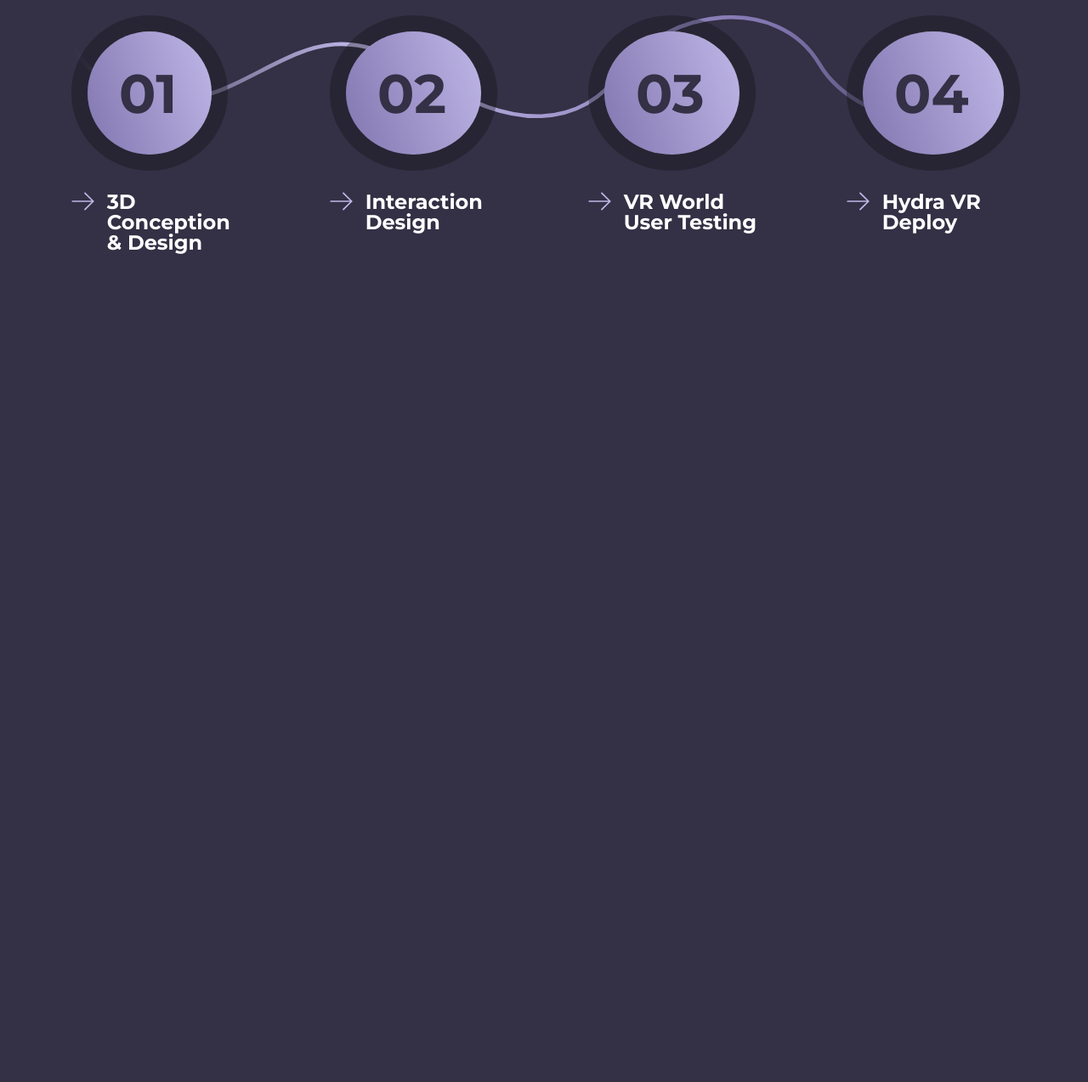
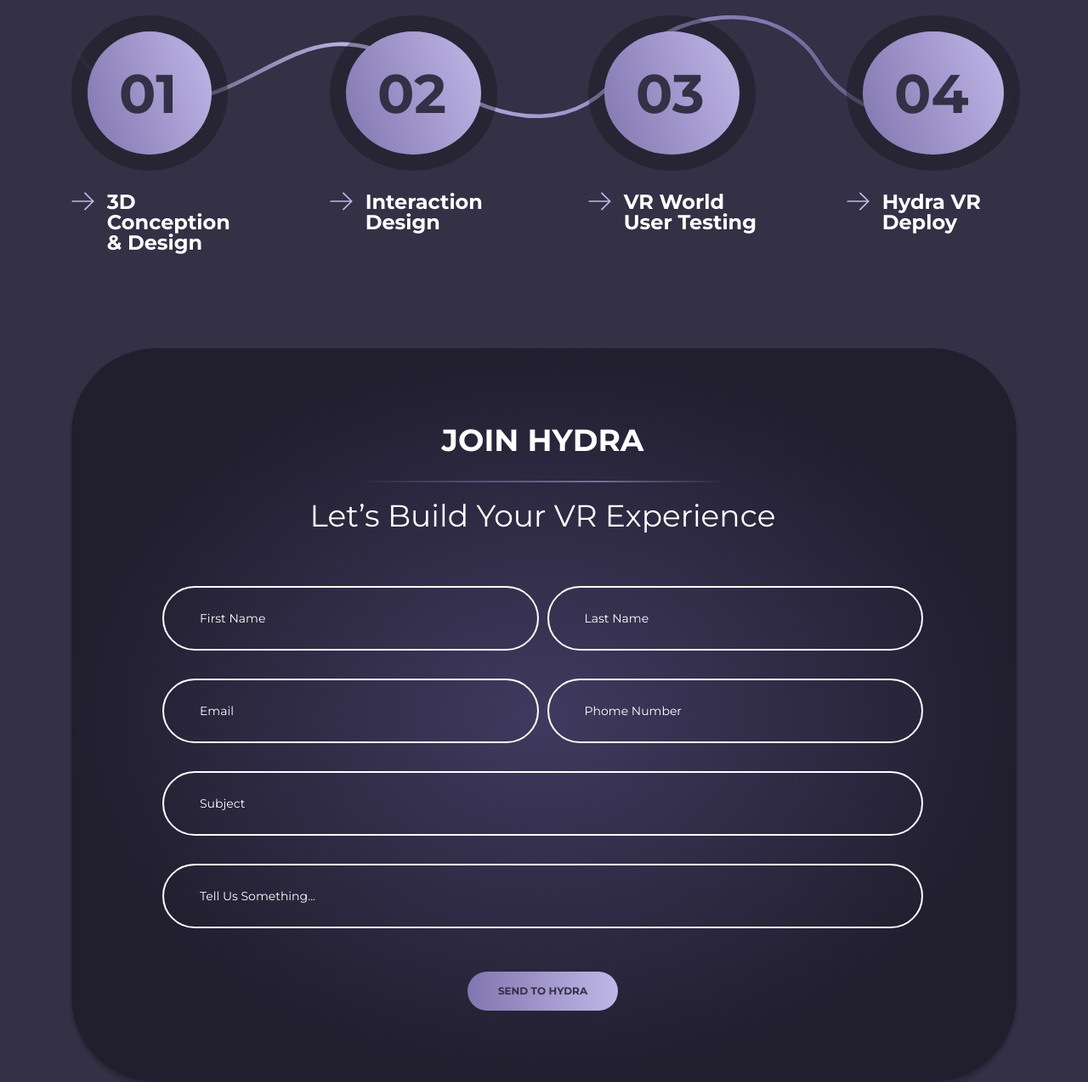
Before and after one commit to nastiaymlnv/hydra, a plain HTML site: page index.html in a window 1280 px wide. Shown: the part 3648-4922 px from the top of the page at 85% size. Before the commit the page ends 3948 px from the top, so only its background shows below. Drawn offline with nearby package versions, Linux system fonts and the light colour scheme; files that its build step writes are made by us from their sources.

Commit message:
add form section

```diff
--- a/index.html
+++ b/index.html
@@ -354,7 +354,36 @@
                     </li>
                 </ul>
             </section>
+            <article class="email-container" id="form">
+                <h3 class="email-title">
+                    Join Hydra
+                </h3>
+                <img src="./img/mail-title-separator.svg" alt="" class="email-title-separator">
+                <h4 class="email-subtitle">
+                    Let’s Build Your VR Experience
+                </h4>
+                <form class="email-form" id="form">
+                    <section class="email-form__inputs-group">
+                        <div class="email-form__user-info-group">
+                            <input class="email-form__input email-form__input_user-info" type="text" placeholder = "First Name">
+                            <input class="email-form__input email-form__input_user-info" type="text" placeholder = "Last Name">
+                            <input class="email-form__input email-form__input_user-info" type="email" placeholder = "Email">
+                            <input class="email-form__input email-form__input_user-info" type="tel" placeholder = "Phome Number">
+                        </div>
+                        <input class="email-form__input" type="text" placeholder = "Subject">
+                        <input class="email-form__input" type="text" placeholder = "Tell Us Something...">
+                    </section>
+                    <button class="email-submit-btn">
+                        Send to Hydra
+                    </button>
+                </form>
+            </article>
         </section>
     </main>
+    <script>
+        document.getElementById("form").addEventListener("click", function(e) {
+            e.preventDefault();
+        });
+    </script>
 </body>
 </html>
--- a/main.scss
+++ b/main.scss
@@ -312,10 +312,75 @@
 }
 
 .process-list__item-content {
-    // line-height: 1.5;
+
 }
 
 .process-list__bg {
     position: absolute;
     z-index: -1;
 }
+
+.email-container {
+    margin-top: 112px;
+    padding: 90px 110px 84px 107px;
+    border-radius: 100px;
+    background: radial-gradient(50% 50.00% at 50% 50.00%, #403A5F 0%, #211E2E 100%);
+    box-shadow: 0px 4px 4px 0px rgba(0, 0, 0, 0.25);
+}
+
+.email-title {
+    @include montserrat-bold(36px);
+    text-align: center;
+    text-transform: uppercase;
+}
+
+.email-title-separator {
+    width: 414px;
+    height: 2px;
+    text-align: center;
+    display: block;
+    margin: 0 auto;
+    margin-top: 30px;
+    margin-bottom: 21px;
+}
+
+.email-subtitle {
+    @include montserrat-regular(36px);
+    text-align: center;
+}
+
+.email-form {
+    margin-top: 65px;
+}
+
+.email-form__inputs-group {
+    display: flex;
+    flex-direction: column;
+    row-gap: 33px;
+}
+
+.email-form__user-info-group {
+    display: flex;
+    flex-wrap: wrap;
+    gap: 33px 10px;
+}
+
+.email-form__input {
+    padding: 27px 42px;
+    border-radius: 40px;
+    border: 2px solid $text-color-main;
+    @include montserrat-regular(14px);
+
+}
+
+.email-form__input_user-info {
+    width: 40%;
+    flex-grow: 1;
+}
+
+.email-submit-btn {
+    @include gradient-btn();
+    display: block;
+    margin: 0 auto;
+    margin-top: 51px;
+}
```
Also changed, not shown: css/main.css, img/mail-title-separator.svg (added), 1 other file.
